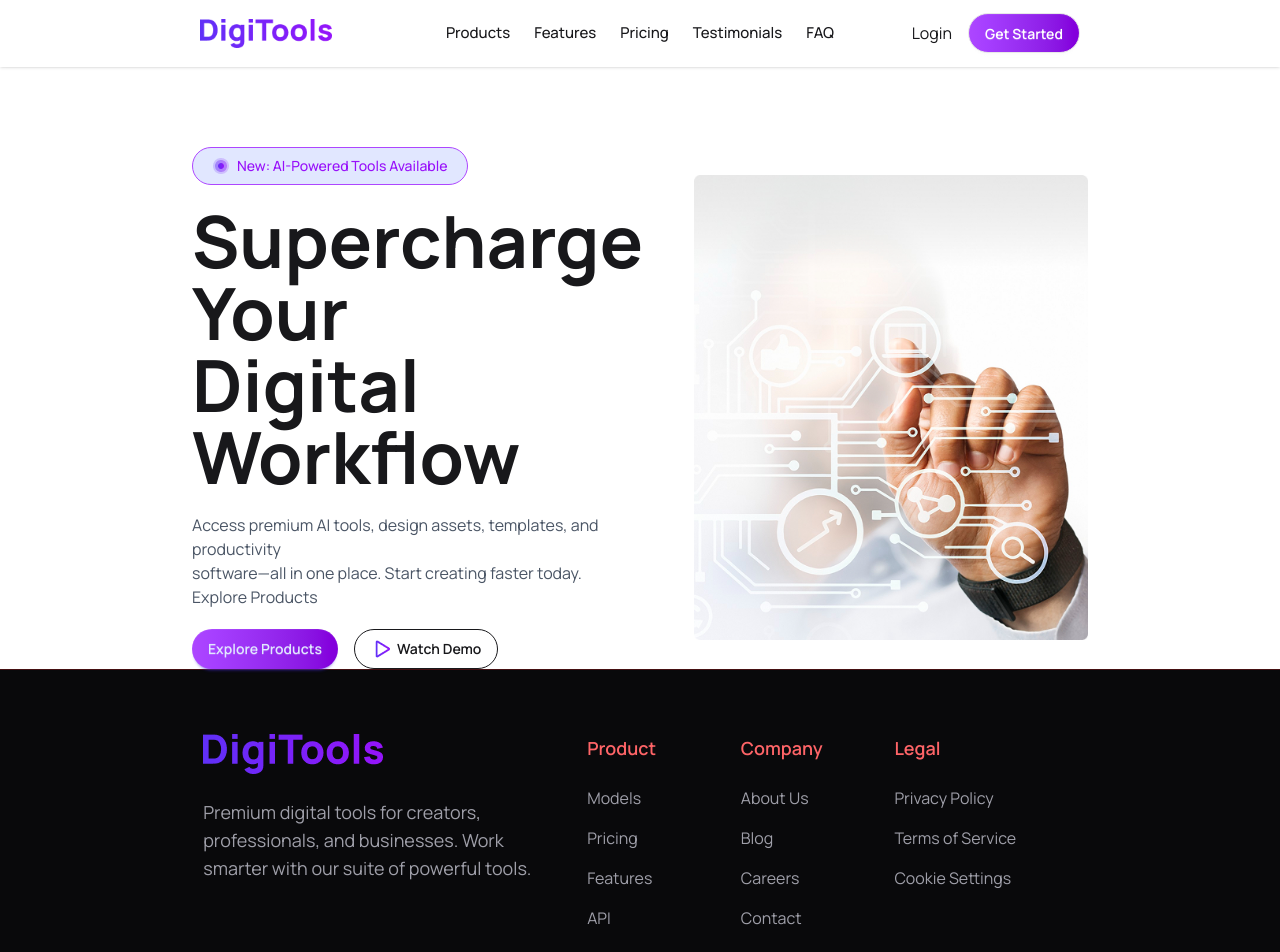
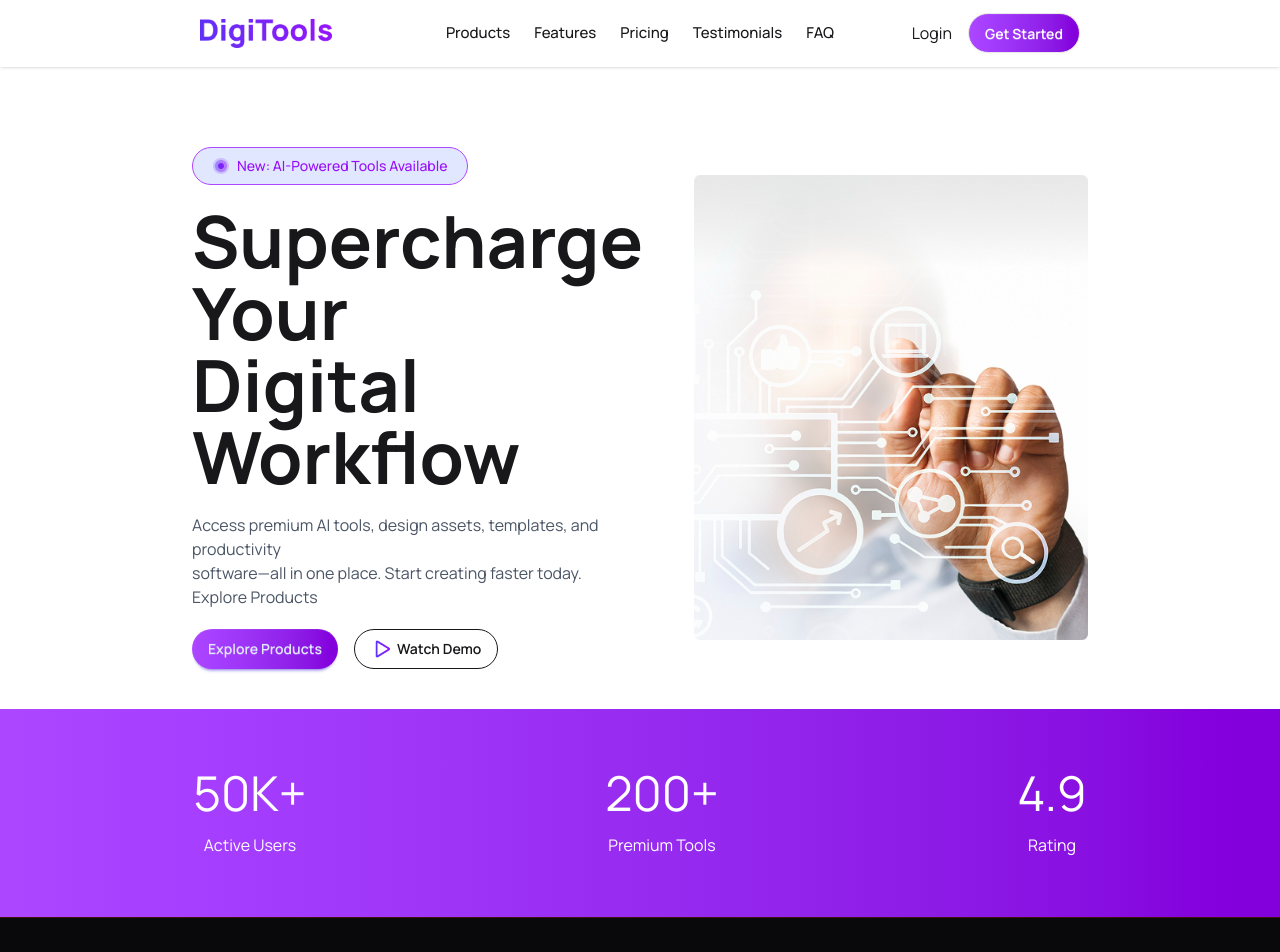
Before and after one commit to Prachurjo-prog/Digital-Tools-Project, a React (Vite) app: page / in a window 1280 px wide. Shown: the top 952 px of the page. Built offline with nearby package versions, Linux system fonts and the light colour scheme.

Commit message:
Popularity section completed

```diff
--- a/src/App.jsx
+++ b/src/App.jsx
@@ -3,6 +3,7 @@ import './App.css'
 import Footer from './Components/Footer/Footer'
 import Hero from './Components/Hero/Hero'
 import NavBar from './Components/NavBar/NavBar'
+import Popularity from './Components/Popularity/Popularity'
 
 function App() {
 
@@ -11,6 +12,7 @@ function App() {
     <div className='manrope  mx-auto'>
       <NavBar />
       <Hero/>
+      <Popularity/>
       <Footer/>
     </div>
 
--- /dev/null
+++ b/src/Components/Popularity/Popularity.jsx
@@ -0,0 +1,25 @@
+import React from 'react';
+
+const Popularity = () => {
+    return (
+        <div className=' bg-linear-to-r from-purple-500 to-purple-700 text-white  items-center md:py-15 py-10  mt-10'>
+            <div className='max-w-6xl mx-auto flex flex-col md:flex-row justify-around items-center gap-10 text-center'>
+              <div>
+                <h2 className='text-5xl pb-4'>50K+</h2>
+                <p>Active Users</p>
+            </div>
+            <div>
+                <h2 className='text-5xl pb-4'>200+</h2>
+                <p>Premium Tools</p>
+            </div>
+            <div className=''>
+                <h2 className='text-5xl pb-4'>4.9</h2>
+                <p>Rating</p>
+            </div>
+            </div>
+
+        </div>
+    );
+};
+
+export default Popularity;
```
